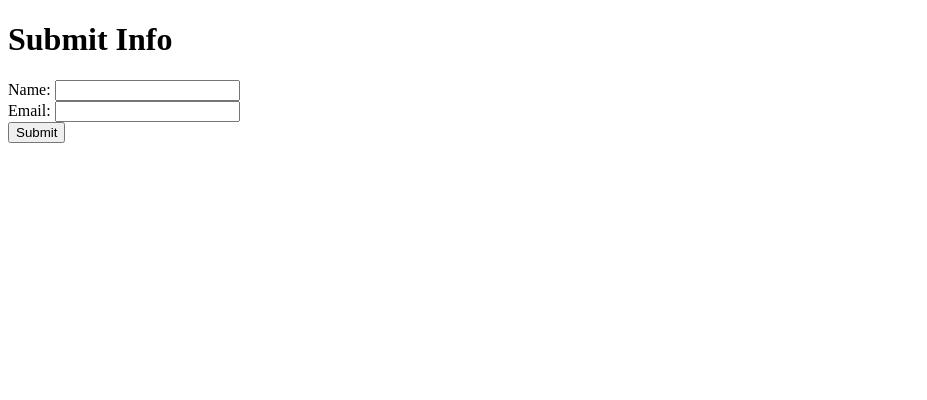
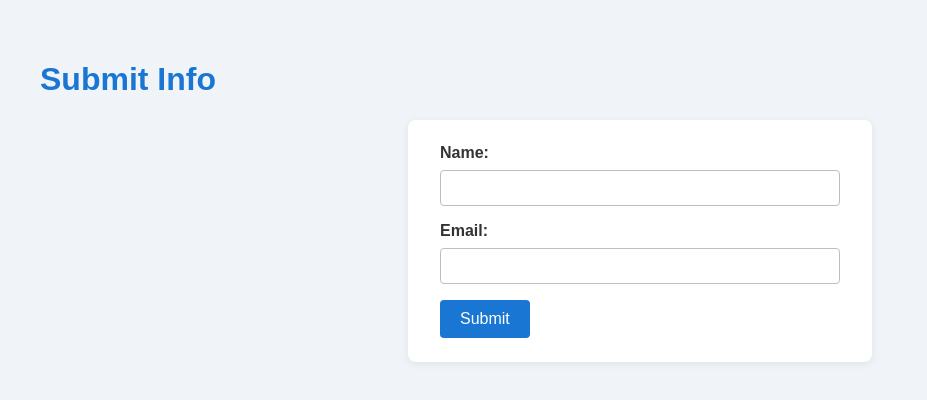
Before and after one commit to shubhamsaini42069/formaws, a website: page frontend/public/index.html in a window 1280 px wide. Shown: the whole page, without its empty margins (0-927 px from the left). Drawn offline with Linux system fonts and the light colour scheme.

Commit message:
minor update

```diff
--- a/frontend/public/index.html
+++ b/frontend/public/index.html
@@ -4,6 +4,58 @@
   <meta charset="UTF-8" />
   <meta name="viewport" content="width=device-width, initial-scale=1.0"/>
   <title>Submit Form</title>
+  <style>
+    body {
+      background-color: #f0f4f8;
+      font-family: Arial, sans-serif;
+      color: #222;
+      margin: 0;
+      padding: 40px;
+    }
+    h1 {
+      color: #1976d2;
+    }
+    form {
+      background: #fff;
+      padding: 24px 32px;
+      border-radius: 8px;
+      box-shadow: 0 2px 8px rgba(0,0,0,0.07);
+      max-width: 400px;
+      margin: 0 auto;
+    }
+    label {
+      color: #333;
+      font-weight: bold;
+    }
+    input[type="text"], input[type="email"] {
+      width: 100%;
+      padding: 8px 10px;
+      margin: 8px 0 16px 0;
+      border: 1px solid #bdbdbd;
+      border-radius: 4px;
+      box-sizing: border-box;
+      font-size: 1em;
+    }
+    button[type="submit"] {
+      background-color: #1976d2;
+      color: #fff;
+      border: none;
+      padding: 10px 20px;
+      border-radius: 4px;
+      font-size: 1em;
+      cursor: pointer;
+      transition: background 0.2s;
+    }
+    button[type="submit"]:hover {
+      background-color: #1565c0;
+    }
+    #response {
+      margin-top: 20px;
+      font-weight: bold;
+      color: #388e3c;
+      text-align: center;
+    }
+  </style>
 </head>
 <body>
   <h1>Submit Info</h1>
```
